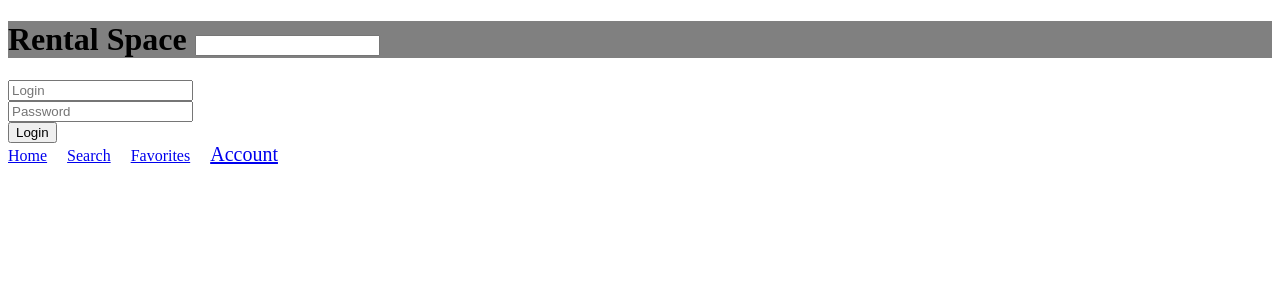
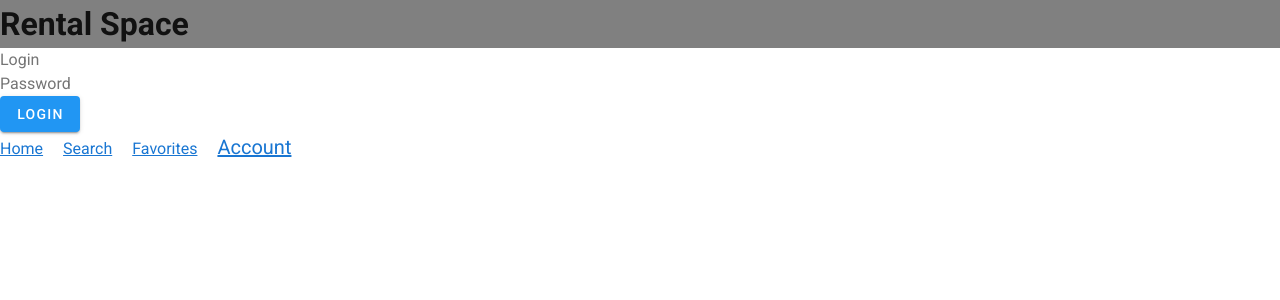
Before and after one commit to ShiotaYoshiaki/Vue_Rental_Space, a Vue app in the folder my-project/: page /#/account in a window 1280 px wide. Shown: the top 300 px of the page. Built offline with nearby package versions, Linux system fonts and the light colour scheme.

Commit message:
vuetifyの追加

```diff
--- a/my-project/public/index.html
+++ b/my-project/public/index.html
@@ -6,6 +6,8 @@
     <meta name="viewport" content="width=device-width,initial-scale=1.0">
     <link rel="icon" href="<%= BASE_URL %>favicon.ico">
     <title><%= htmlWebpackPlugin.options.title %></title>
+    <link rel="stylesheet" href="https://fonts.googleapis.com/css?family=Roboto:100,300,400,500,700,900">
+    <link rel="stylesheet" href="https://cdn.jsdelivr.net/npm/@mdi/font@latest/css/materialdesignicons.min.css">
   </head>
   <body>
     <noscript>
--- a/my-project/src/App.vue
+++ b/my-project/src/App.vue
@@ -1,7 +1,9 @@
 <template>
-  <div>
-    <Main />
-  </div>
+  <v-app>
+    <v-main>
+      <Main />
+    </v-main>
+  </v-app>
 </template>
 
 <script>
--- /dev/null
+++ b/my-project/src/components/UI/Button.vue
@@ -0,0 +1,18 @@
+<template>
+  <div>
+    <v-btn :color="color">
+        <slot></slot>
+    </v-btn>
+  </div>
+</template>
+
+<script>
+export default {
+  props: {
+    color: {
+      type: String,
+      default: "info"
+    }
+  }
+};
+</script>
--- a/my-project/src/main.js
+++ b/my-project/src/main.js
@@ -1,10 +1,12 @@
 import Vue from 'vue'
 import App from './App.vue'
 import router from './router';
+import vuetify from './plugins/vuetify';
 
 Vue.config.productionTip = false
 
 new Vue({
   router,
-  render: h => h(App),
+  vuetify,
+  render: h => h(App)
 }).$mount('#app')
--- /dev/null
+++ b/my-project/src/plugins/vuetify.js
@@ -0,0 +1,7 @@
+import Vue from 'vue';
+import Vuetify from 'vuetify/lib';
+
+Vue.use(Vuetify);
+
+export default new Vuetify({
+});
--- a/my-project/src/views/account.vue
+++ b/my-project/src/views/account.vue
@@ -2,6 +2,16 @@
   <div>
     <input type="text" placeholder="Login"/><br>
     <input type="text" placeholder="Password"/><br>
-    <button>Login</button>
+    <Button>Login</Button>
   </div>
 </template>
+
+<script>
+import Button from '../components/UI/Button';
+
+export default {
+  components: {
+    Button,
+  }
+}
+</script>
--- /dev/null
+++ b/my-project/vue.config.js
@@ -0,0 +1,5 @@
+module.exports = {
+  "transpileDependencies": [
+    "vuetify"
+  ]
+}
```
Also changed, not shown: my-project/package.json (+7 -2 lines), my-project/src/assets/logo.svg (added).
